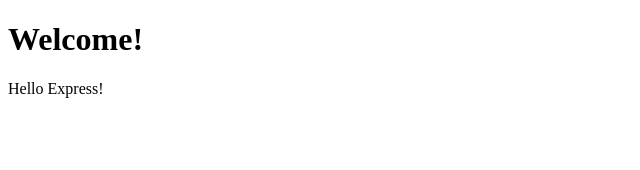
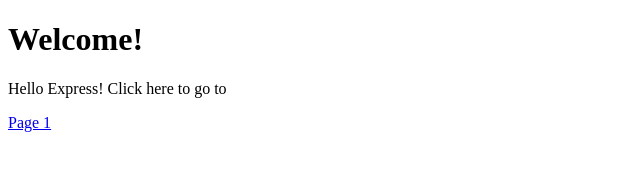
Before and after one commit to quinnyyk/kquinn-lab3, a plain HTML site: page index.html in a window 1280 px wide. Shown: the whole page, without its empty margins (0-640 px from the left). Drawn offline with Linux system fonts and the light colour scheme.

Commit message:
index.html changes

```diff
--- a/index.html
+++ b/index.html
@@ -5,6 +5,6 @@
   </head>
   <body>
     <h1>Welcome!</h1>
-    <p>Hello Express!</p>
+    <p>Hello Express! Click here to go to</p><a href="page1.html">Page 1</a>
   </body>
 </html>
```
